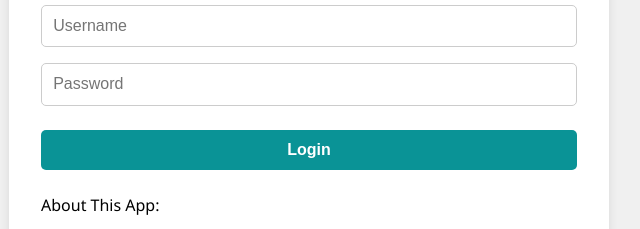
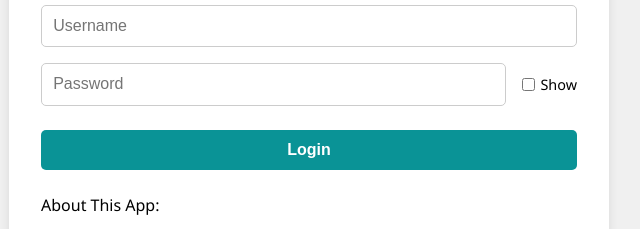
Before and after one commit to filmonkg028-debug/Lidya-f-app, a plain HTML site: page index.html in a window 1280 px wide. Shown: the part 196-425 px from the top of the page, 331-971 px from the left. Drawn offline with Linux system fonts and the light colour scheme; a script that the page names is missing.

Commit message:
Update index.html

```diff
--- a/index.html
+++ b/index.html
@@ -193,7 +193,7 @@
   <input type="text" id="loginUsername" placeholder="Username" autocomplete="off" />
   <div class="password-container">
     <input type="password" id="loginPassword" placeholder="Password" autocomplete="new-password" />
-     <!--<label><input type="checkbox" id="showPasswordCheckbox" /> Show</label>-->
+     <label><input type="checkbox" id="showPasswordCheckbox" /> Show</label>
   </div>
   <button onclick="login()" id="loginBtn">Login</button>
   <div> </div>
```
